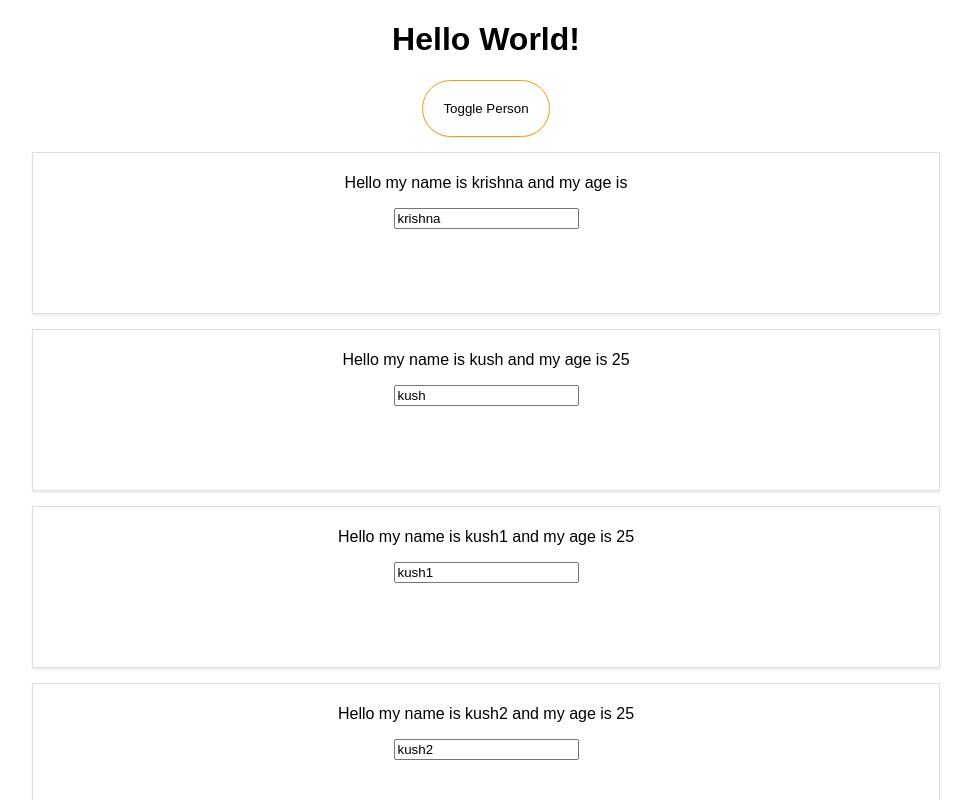
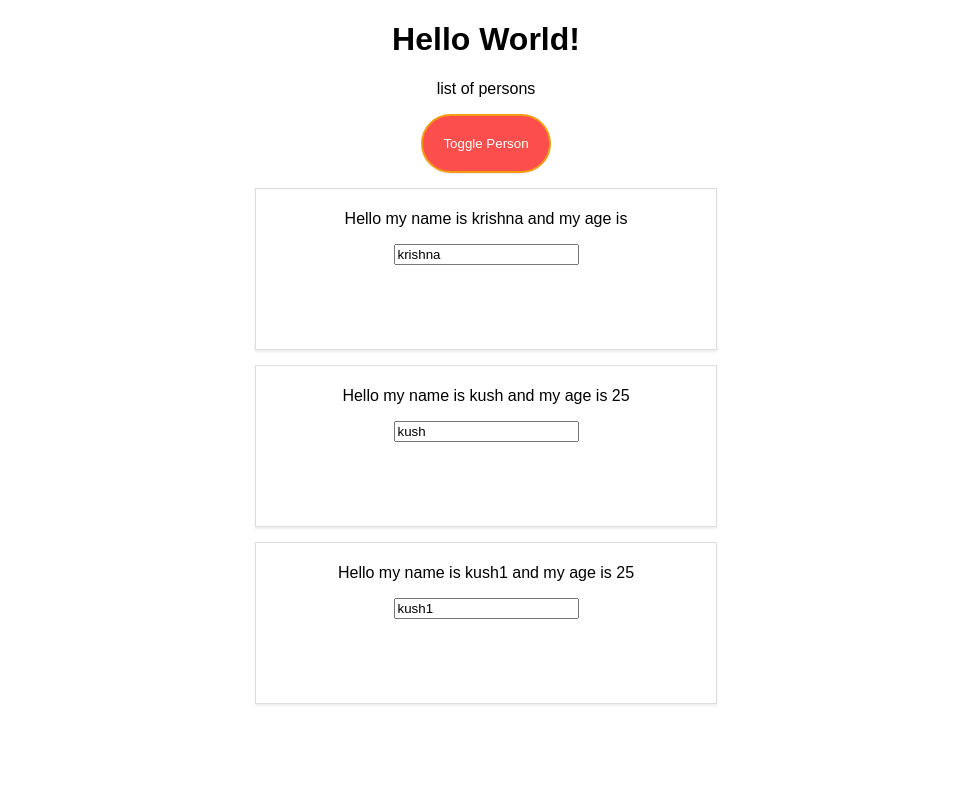
Before and after one commit to kushguglani/ReactLearn, a React (Create React App) app: page / in a window 1280 px wide. Both pictures are taken after a click on the button "Toggle Person". Shown: the top 800 px of the page, without its empty margins (154-1125 px from the left). Built offline with nearby package versions, Linux system fonts and the light colour scheme.

Commit message:
css radium

```diff
--- a/package.json
+++ b/package.json
@@ -3,6 +3,7 @@
   "version": "0.1.0",
   "private": true,
   "dependencies": {
+    "radium": "^0.24.0",
     "react": "^16.3.2",
     "react-dom": "^16.3.2",
     "react-scripts": "1.1.4"
--- a/src/App.css
+++ b/src/App.css
@@ -1,3 +1,12 @@
 .App {
   text-align: center;
 }
+.red{
+  color:red;
+}
+.bold{
+  font-weight: bold;
+}
+.noDisplay{
+  display: none;
+}
--- a/src/App.js
+++ b/src/App.js
@@ -1,4 +1,5 @@
 import React, { Component } from 'react';
+import Radium, {StyleRoot} from 'radium';
 
 import Person from './component/Person.js'
 import './App.css';
@@ -9,10 +10,7 @@ class App extends Component {
 		persons:[
 			{id:"as1", name:"krishna",age:undefined},
 			{id:"as2", name:"kush",age:25,hobbies:"chanting"},
-			{id:"as3", name:"kush1",age:25,hobbies:"chanting"},
-			{id:"as4", name:"kush2",age:25,hobbies:"chanting"},
-			{id:"as5", name:"kush3",age:25,hobbies:"chanting"},
-			{id:"as6", name:"kush4",age:25,hobbies:"chanting"}
+			{id:"as3", name:"kush1",age:25,hobbies:"chanting"}
 		],
 		showPersons:false
 	}
@@ -54,13 +52,18 @@ class App extends Component {
 
 	render() {
 		const style = {
-			backgroundColor:"white",
-			border:"1px solid #f39c12",
+			backgroundColor:"#59ed5f",
+			color:"white",
+			border:"2px solid #f39c12",
 			boxShadow: "0 1px 1px #eee",
 			cursor:"pointer",
 			borderRadius:"200px",
 			padding:"20px",
-			outline:"none"
+			outline:"none",
+			":hover":{
+				backgroundColor:"#6afe6f",
+				color:'black'
+			}
 		}
 		let person = null;
 		if(this.state.showPersons){
@@ -76,10 +79,29 @@ class App extends Component {
 					})}
 				</div>
 			);
+			style.backgroundColor="#fd4e4e";
+			style[':hover']={
+				backgroundColor:'red',
+				color:'black'
+			}
+		}
+		const classes = [];
+		if(this.state.persons.length<3){
+			classes.push('red')
+		}
+		if(this.state.persons.length<2){
+			classes.push('bold')
+		}
+		if(this.state.persons.length < 1 || !this.state.showPersons){
+			classes.push('noDisplay')
+		}else{
+			classes.pop('noDisplay');
 		}
 		return (
+			<StyleRoot>
 				<div className="App">
 					<h1>Hello World!</h1>
+					<p className={classes.join(' ')}> list of persons</p>
 					<button style={style} onClick={this.togglePerson}>Toggle Person</button>
 					{/* { this.state.showPersons?
 					<div>
@@ -90,9 +112,10 @@ class App extends Component {
 					} */}
 					{person}
 				</div>
+			</StyleRoot>
 		);
 		// return(React.createElement('div',{className:'App'},React.createElement('H1','','Hello World!')));
 	}
 }
 
-export default App;
+export default Radium(App);
--- a/src/component/Person.js
+++ b/src/component/Person.js
@@ -1,9 +1,15 @@
 import React from 'react';
 import  './Person.css'
+import Radium from 'radium';
 
 const person = (props)=>{
+    const style ={
+        '@media (min-width : 500px)':{
+            width:'450px'
+        }
+    };
     return(
-        <div className="Person">
+        <div className="Person" style= {style}>
             <p onClick={props.click}> Hello my name is {props.name} and my age is {props.age}</p>
             <p>{props.children} {props.hobbies}</p>
             <input type="text" onChange={props.nameChange} value={props.name} />
@@ -11,4 +17,4 @@ const person = (props)=>{
     );
 }
 
-export default person;
+export default Radium(person);
```
Also changed, not shown: 1 other file (tests, documents, lock files or other folders). Lines whose indentation alone changed are shown as unchanged.
